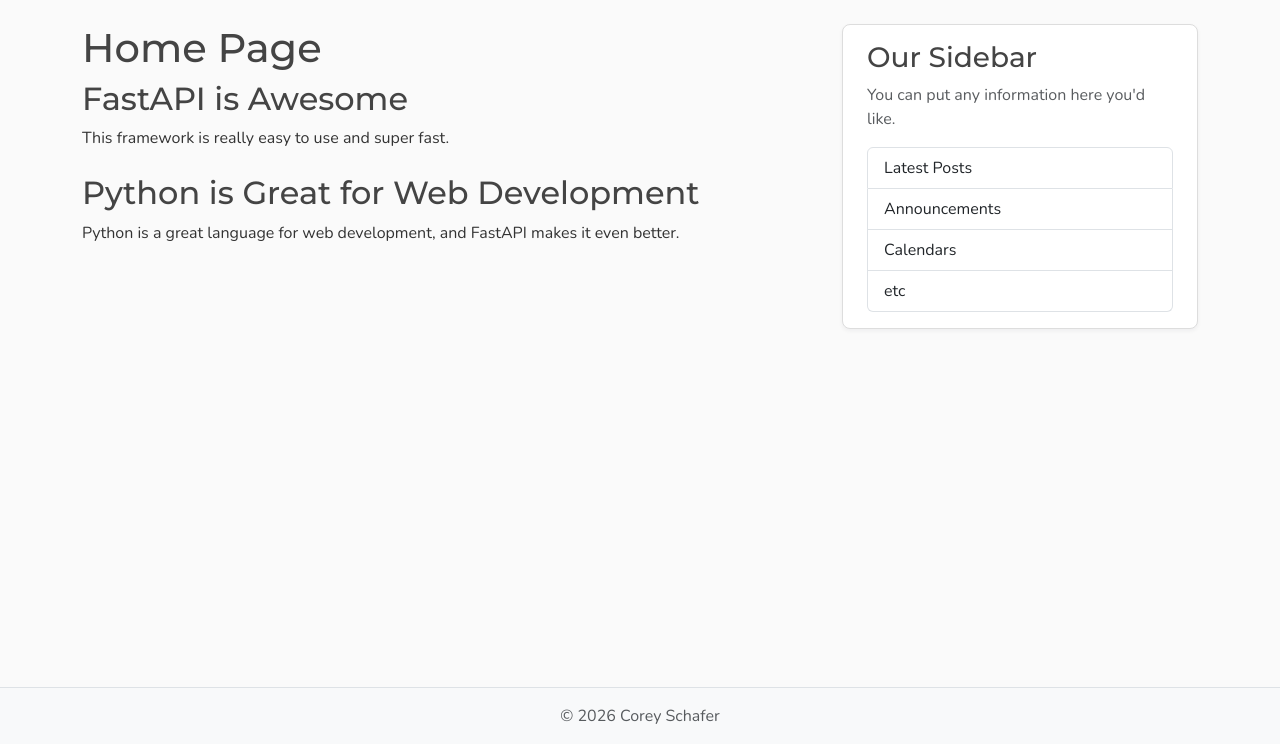
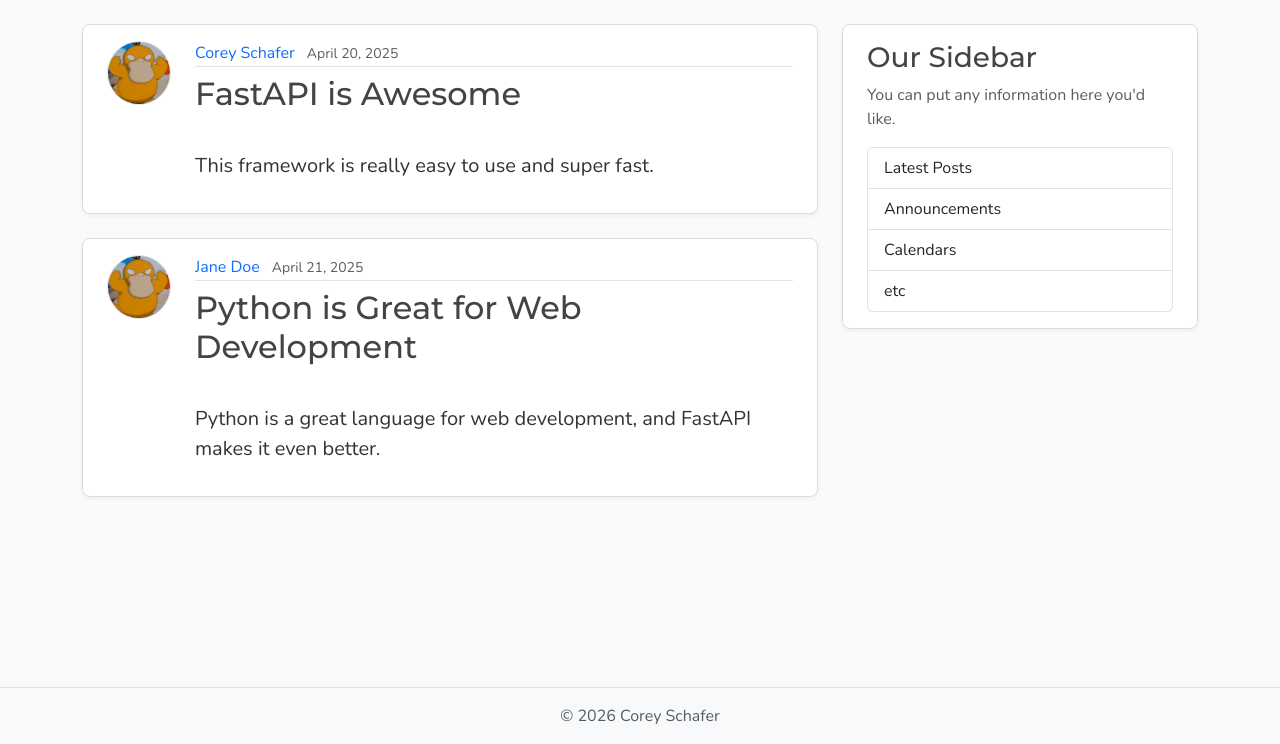
Before and after one commit to Vivek-afk81/fastapi_blog, a FastAPI app: page / in a window 1280 px wide. Shown: the part 56-800 px from the top of the page. Run offline with FastAPI, Linux system fonts and the light colour scheme.

Commit message:
Refactor code structure for improved readability and maintainability

```diff
--- a/main.py
+++ b/main.py
@@ -30,7 +30,7 @@ posts: list[dict] = [
 
 
 @app.get("/",include_in_schema=False) #home route
-@app.get("/posts",include_in_schema=False) #we can stack the decorators,so multiple routes can use it
+@app.get("/posts",include_in_schema=False) #we can stack the decorators,so multiple routes can use same function here home
 def home(request: Request):
     return templates.TemplateResponse(
         request,
--- a/templates/home.html
+++ b/templates/home.html
@@ -1,14 +1,39 @@
 {% extends "layout.html" %}
 
 {% block content %}
+    {% for post in posts %}
+    <article class="content-section py-3 px-4 mb-4">
+        <div class="d-flex align-items-start gap-4">
 
-    <h1>Home Page</h1>
+            <img
+                class="rounded-circle article-img flex-shrink-0"
+                src="{{ url_for('static', path='profile_pics/default.png') }}"
+                alt="{{ post.author }}'s profile picture"
+                width="64"
+                height="64"
+                loading="lazy"
+            >
 
-    {% for post in posts %}
-        <article class="mb-4">
-            <h2>{{ post.title }}</h2>
-            <p>{{ post.content }}</p>
-        </article>
+            <div class="flex-grow-1">
+                <div class="article-metadata mb-2">
+                    <a class="me-2" href="#">{{ post.author }}</a>
+                    <small class="text-body-secondary">
+                        {{ post.date_posted }}
+                    </small>
+                </div>
+
+                <h2>
+                    <a class="article-title" href="#">
+                        {{ post.title }}
+                    </a>
+                </h2>
+
+                <p class="article-content">
+                    {{ post.content }}
+                </p>
+            </div>
+
+        </div>
+    </article>
     {% endfor %}
-
 {% endblock content %}
```
Also changed, not shown: static/profile_pics/default.png (added).
